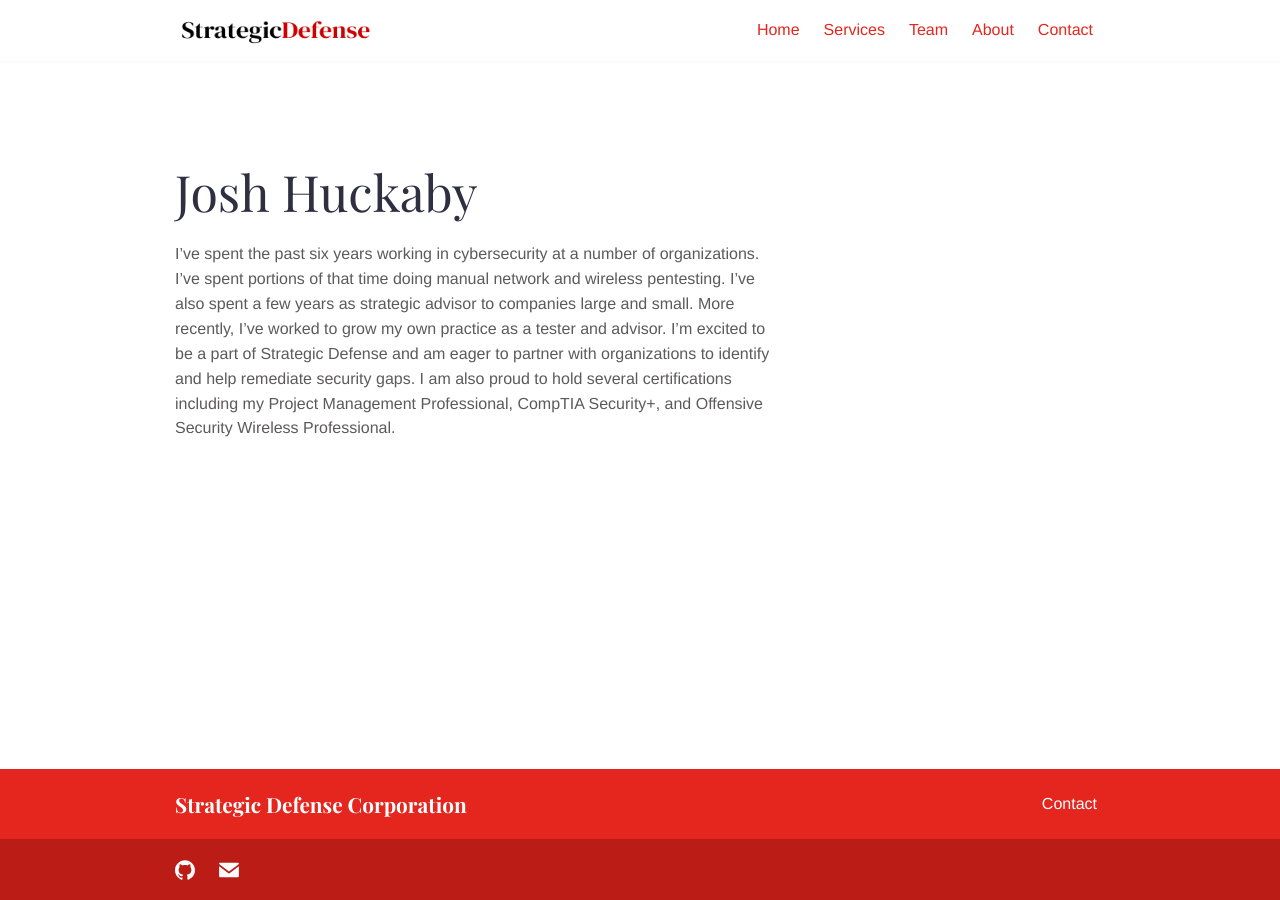
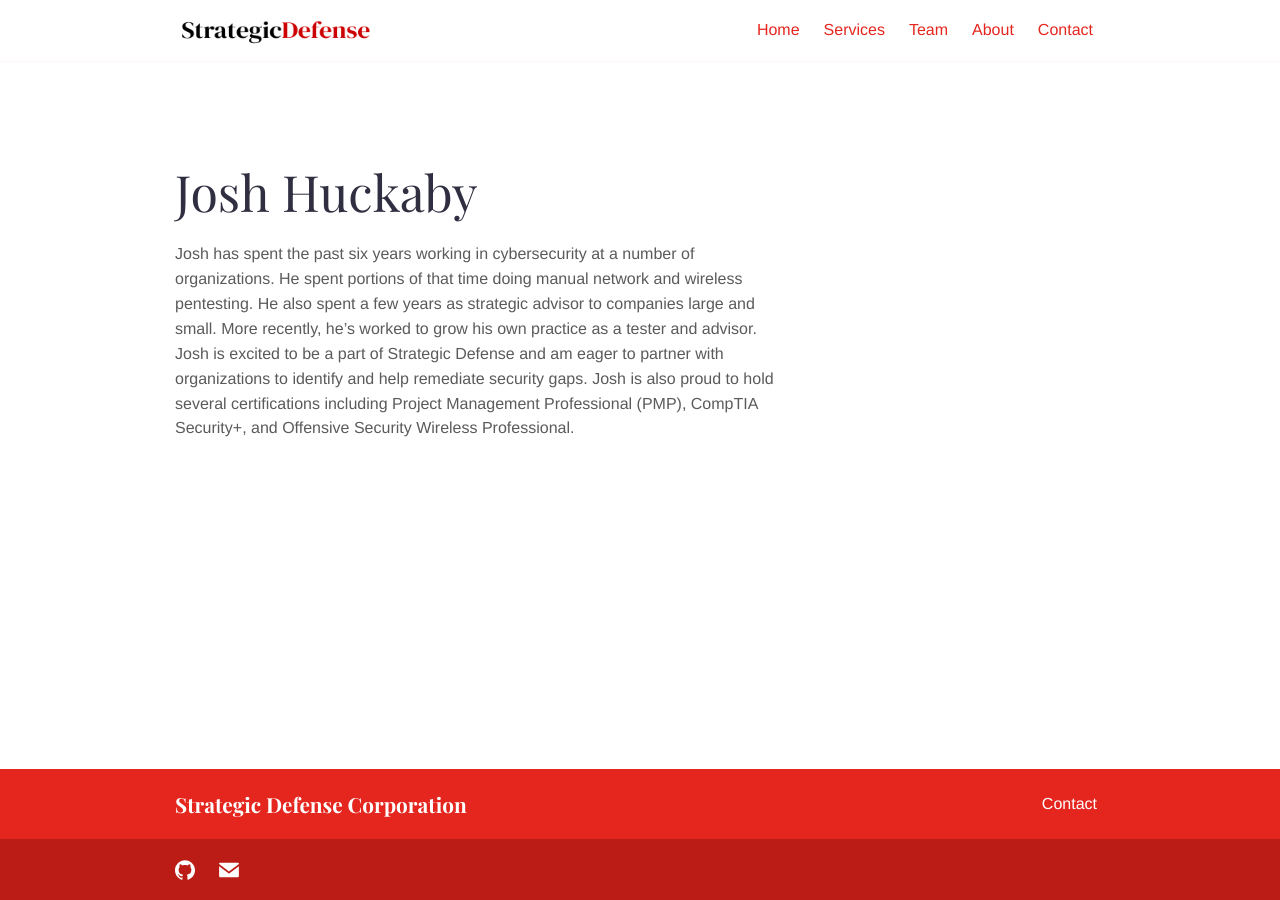
Before and after one commit to strategicdefense/strategicdefense.github.io, a Jekyll site: the page built from _team/josh.md, in a window 1280 px wide. Built offline with Jekyll 4.4.1, drawn with Linux system fonts in a browser that asks for light colours.

Commit message:
josh bio

```diff
--- a/_team/josh.md
+++ b/_team/josh.md
@@ -8,5 +8,6 @@ promoted: true
 weight: 2
 ---
 
-I've spent the past six years working in cybersecurity at a number of organizations. I've spent portions of that time doing manual network and wireless pentesting. I've also spent a few years as strategic advisor to companies large and small. More recently, I've worked to grow my own practice as a tester and advisor. I'm excited to be a part of Strategic Defense and am eager to partner with organizations to identify and help remediate security gaps. I am also proud to hold several certifications including my Project Management Professional, CompTIA Security+, and Offensive Security Wireless Professional.
+Josh has spent the past six years working in cybersecurity at a number of organizations.
 <!--more-->
+He spent portions of that time doing manual network and wireless pentesting. He also spent a few years as strategic advisor to companies large and small. More recently, he's worked to grow his own practice as a tester and advisor. Josh is excited to be a part of Strategic Defense and am eager to partner with organizations to identify and help remediate security gaps. Josh is also proud to hold several certifications including Project Management Professional (PMP), CompTIA Security+, and Offensive Security Wireless Professional.
```
